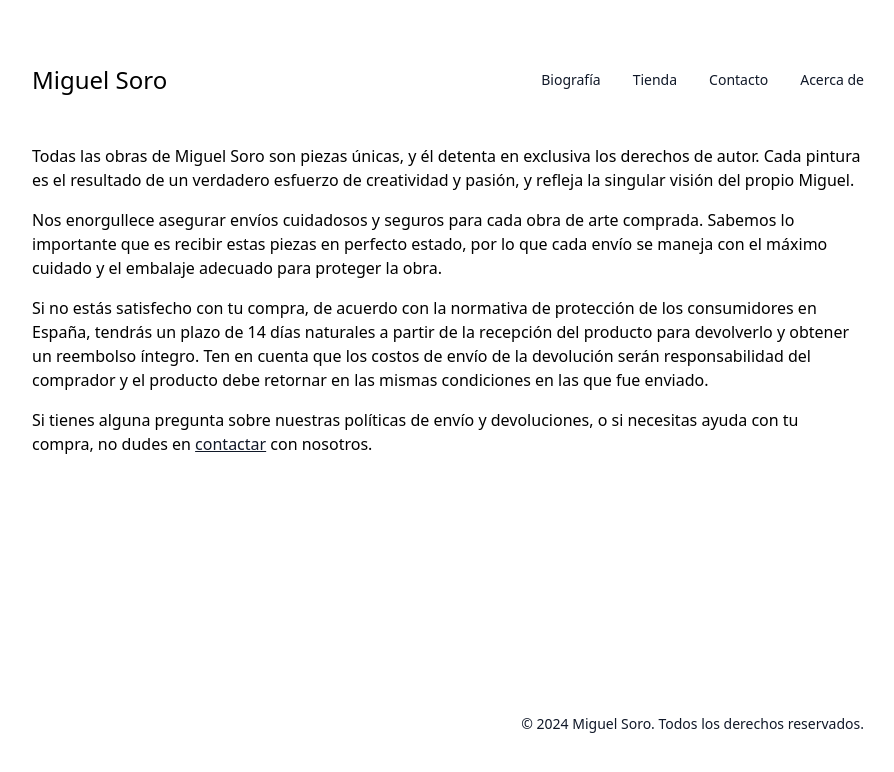
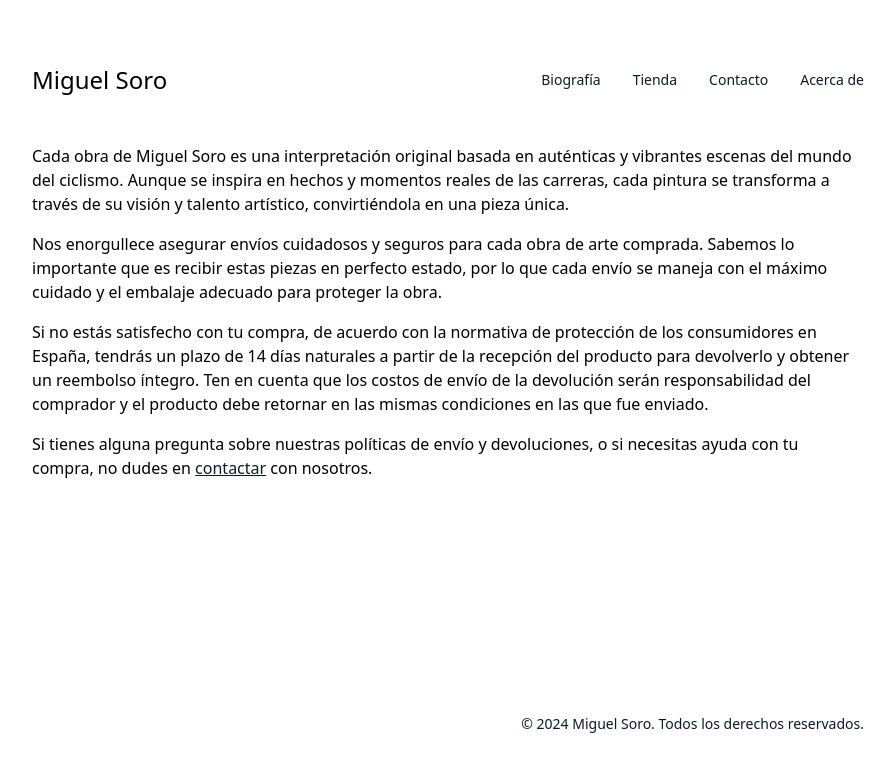
Before and after one commit to vigosan/miguelsoro-com, a Next.js app: page /terms in a window 1280 px wide. Shown: the top 772 px of the page, without its empty margins (192-1086 px from the left). Built offline with nearby package versions, Linux system fonts and the light colour scheme.

Commit message:
Update terms

```diff
--- a/pages/terms.tsx
+++ b/pages/terms.tsx
@@ -6,10 +6,11 @@ export default function TermsPage() {
     <Layout>
       <div className="flex flex-col gap-4">
         <p>
-          Todas las obras de Miguel Soro son piezas únicas, y él detenta en
-          exclusiva los derechos de autor. Cada pintura es el resultado de un
-          verdadero esfuerzo de creatividad y pasión, y refleja la singular
-          visión del propio Miguel.
+          Cada obra de Miguel Soro es una interpretación original basada en
+          auténticas y vibrantes escenas del mundo del ciclismo. Aunque se
+          inspira en hechos y momentos reales de las carreras, cada pintura se
+          transforma a través de su visión y talento artístico, convirtiéndola
+          en una pieza única.
         </p>
         <p>
           Nos enorgullece asegurar envíos cuidadosos y seguros para cada obra de
```
